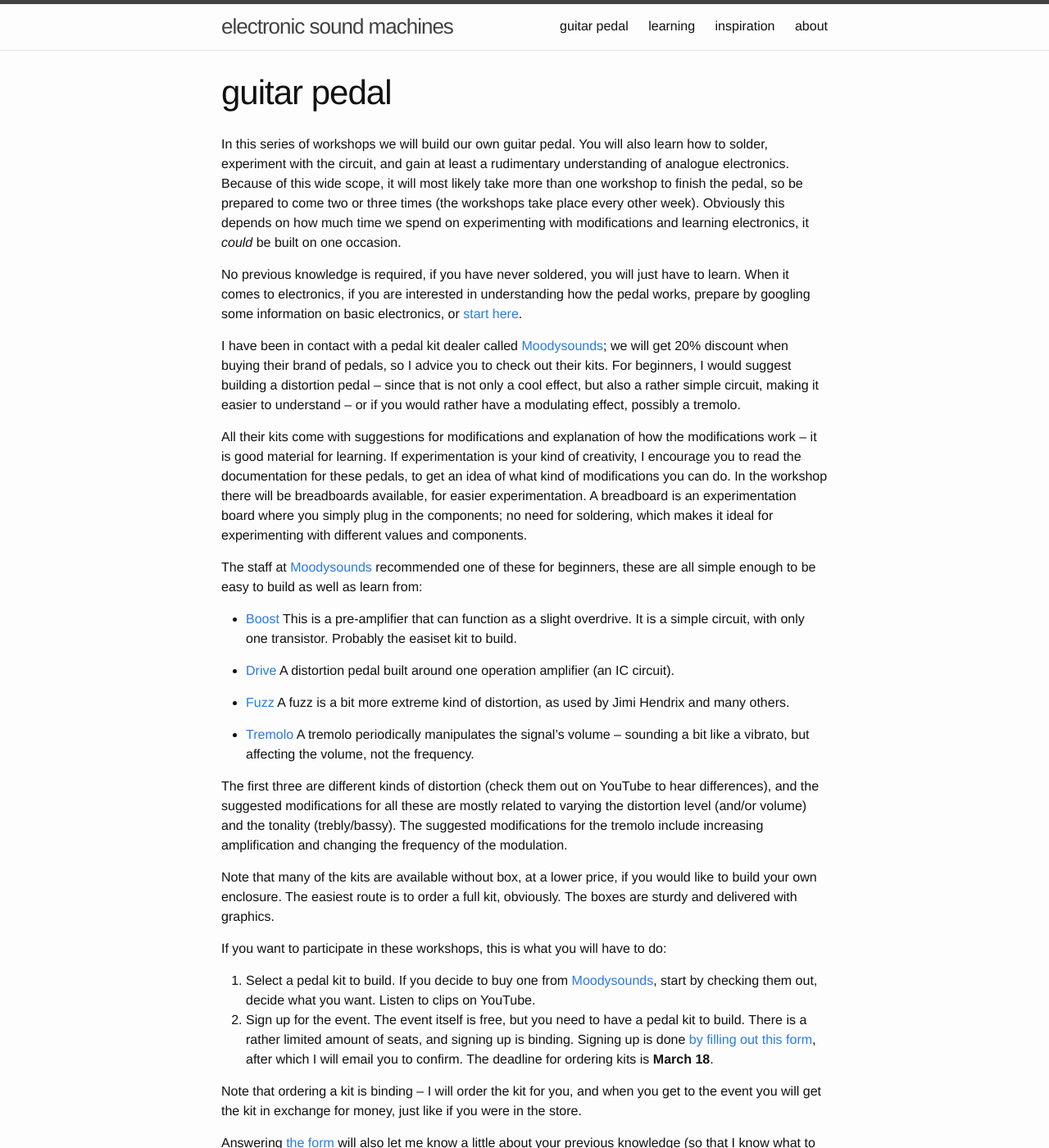
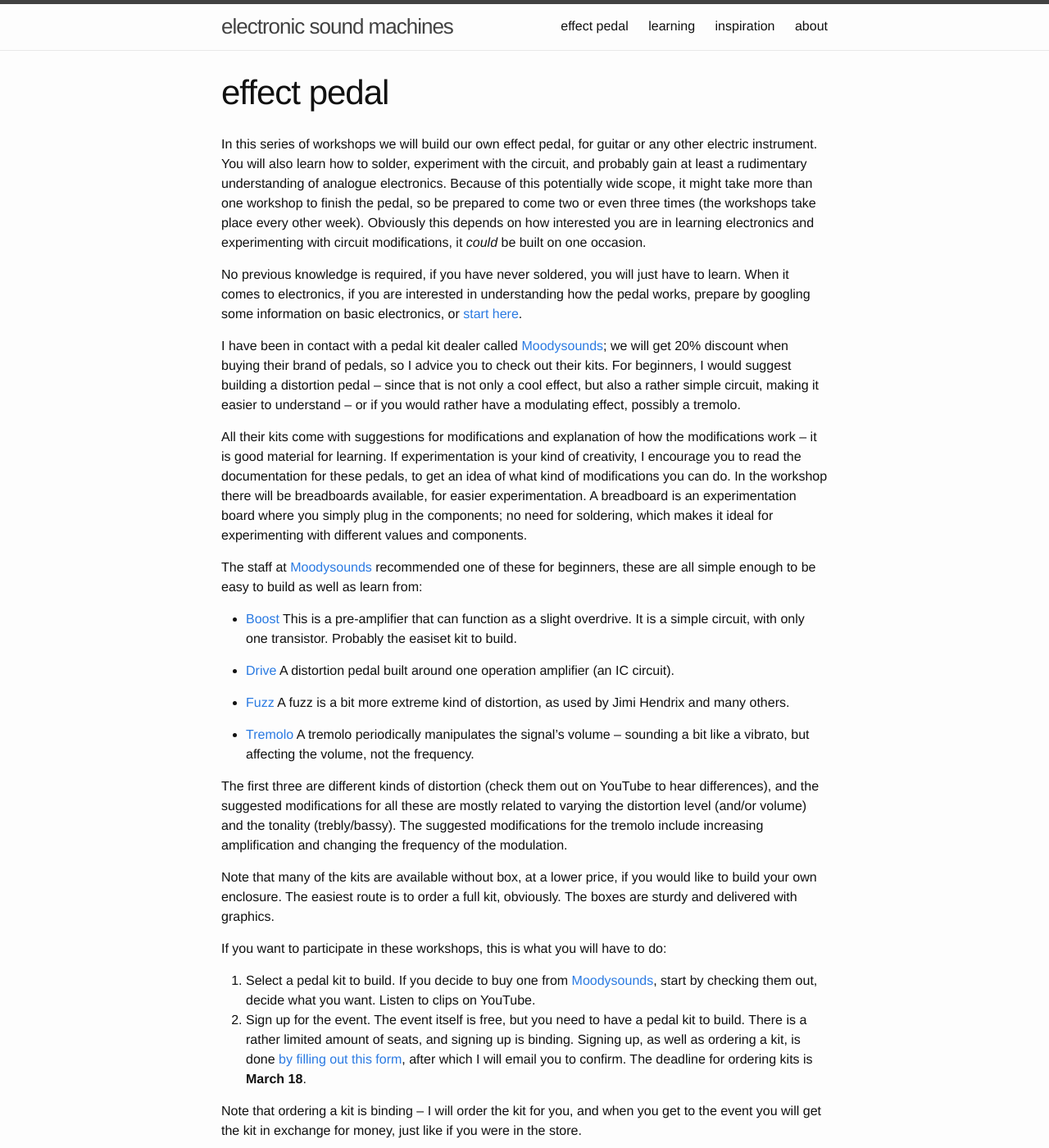
Before and after one commit to bar-and-c/electronicsoundmachines, a Jekyll site: the page built from _pages/01_effectpedal.md, in a window 1280 px wide and 1400 px high. Shown: the whole window at 82% size. Built offline with Jekyll 4.4.1, drawn with Linux system fonts in a browser that asks for light colours.

Commit message:
Change name from 'guitar' to 'effect'

```diff
--- a/_pages/01_guitarpedal.md
+++ b/_pages/01_effectpedal.md
@@ -1,11 +1,11 @@
 ---
 layout: page
-title: guitar pedal
-permalink: /guitarpedal/
+title: effect pedal
+permalink: /effectpedal/
 ---
 
 
-In this series of workshops we will build our own guitar pedal. You will also learn how to solder, experiment with the circuit, and gain at least a rudimentary understanding of analogue electronics. Because of this wide scope, it will most likely take more than one workshop to finish the pedal, so be prepared to come two or three times (the workshops take place every other week). Obviously this depends on how much time we spend on experimenting with modifications and learning electronics, it _could_ be built on one occasion.
+In this series of workshops we will build our own effect pedal, for guitar or any other electric instrument. You will also learn how to solder, experiment with the circuit, and probably gain at least a rudimentary understanding of analogue electronics. Because of this potentially wide scope, it might take more than one workshop to finish the pedal, so be prepared to come two or even three times (the workshops take place every other week). Obviously this depends on how interested you are in learning electronics and experimenting with circuit modifications, it _could_ be built on one occasion.
 
 No previous knowledge is required, if you have never soldered, you will just have to learn. When it comes to electronics, if you are interested in understanding how the pedal works, prepare by googling some information on basic electronics, or [start here](../learning).
 
@@ -37,7 +37,7 @@ Note that many of the kits are available without box, at a lower price, if you w
 
 If you want to participate in these workshops, this is what you will have to do:
 1. Select a pedal kit to build. If you decide to buy one from [Moodysounds](https://moodysounds.com), start by checking them out, decide what you want. Listen to clips on YouTube.
-2. Sign up for the event. The event itself is free, but you need to have a pedal kit to build. There is a rather limited amount of seats, and signing up is binding. Signing up is done [by filling out this form](https://goo.gl/forms/xLp5W4ZByfZLMssz1), after which I will email you to confirm. The deadline for ordering kits is **March 18**.
+2. Sign up for the event. The event itself is free, but you need to have a pedal kit to build. There is a rather limited amount of seats, and signing up is binding. Signing up, as well as ordering a kit, is done [by filling out this form](https://goo.gl/forms/xLp5W4ZByfZLMssz1), after which I will email you to confirm. The deadline for ordering kits is **March 18**.
 
 Note that ordering a kit is binding – I will order the kit for you, and when you get to the event you will get the kit in exchange for money, just like if you were in the store.
 
```
Also changed, not shown: index.md (+3 -3 lines).
